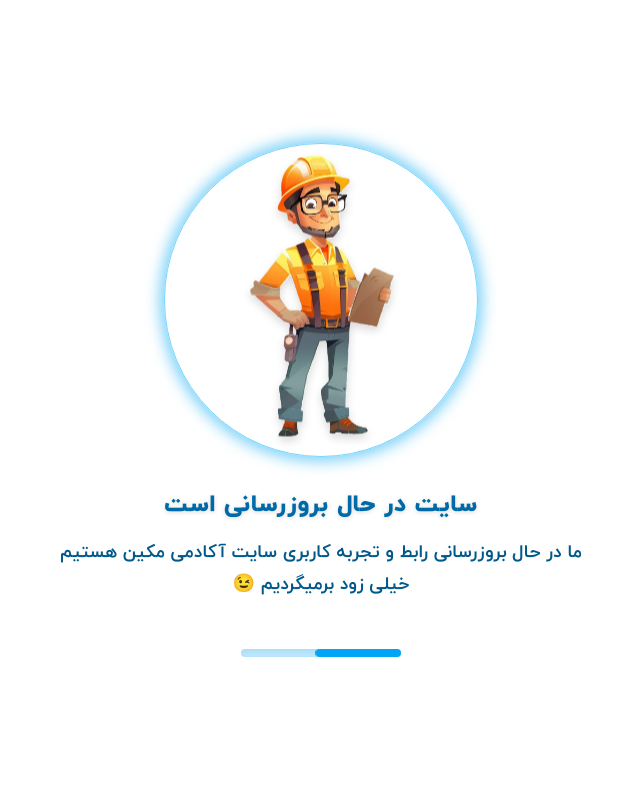
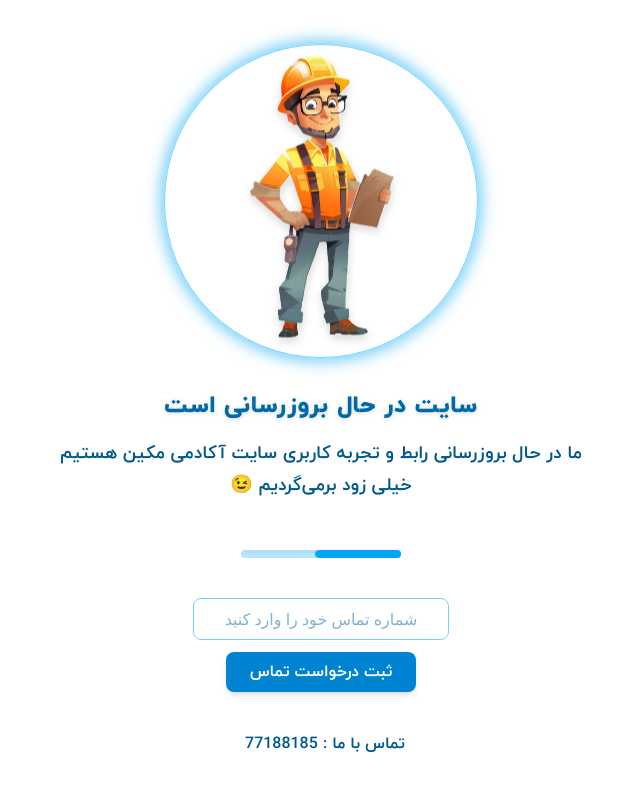
Before and after one commit to soulishoon/MakeenMaintenance, a Next.js app: page / in a window 1280 px wide. Shown: the top 790 px of the page, without its empty margins (319-959 px from the left). Built offline with nearby package versions, Linux system fonts and the light colour scheme.

Commit message:
submit number

```diff
--- a/app/page.tsx
+++ b/app/page.tsx
@@ -1,46 +1,104 @@
+"use client";
 import Image from "next/image";
+import { useState } from "react";
 import karegar from "../public/images/karegar.png";
 
 export default function Home() {
+  const [phone, setPhone] = useState("");
+
+  const handleSubmit = () => {
+    if (!phone.trim()) {
+      alert("لطفاً شماره تماس را وارد کنید");
+      return;
+    }
+
+
+    console.log("شماره کاربر:", phone);
+    alert("شماره شما ثبت شد. به زودی با شما تماس می‌گیریم.");
+
+    setPhone("");
+  };
+
   return (
-    <div className="min-h-screen  flex flex-col items-center justify-center text-sky-700 p-4 sm:p-6 md:p-10 text-center">
+    <div className="min-h-screen max-h-screen  flex flex-col items-center justify-center text-sky-700 p-4 sm:p-6 md:p-10 text-center">
+
+
       <div className="mb-6 sm:mb-8 flex flex-col items-center relative">
-        <div className="lg:p-1.5 sm:p-4 rounded-full  shadow-xl border border-sky-300 animate-glowOutline">
+        <div className="lg:p-1.5 sm:p-4 rounded-full shadow-xl border border-sky-300 animate-glowOutline">
           <Image
             src={karegar}
             alt="programmer cartoon"
             width={150}
             height={150}
             className="object-contain drop-shadow-lg rounded-full animate-upDown
-
             sm:w-[150px] sm:h-[150px]
             md:w-[220px] md:h-[220px]
-            lg:w-[300px] lg:h-[300px] "
+            lg:w-[300px] lg:h-[300px]"
           />
         </div>
       </div>
 
+
       <h1
         style={{ fontFamily: "yekanbold" }}
-        className=" sm:text-xl md:text-2xl mb-3 sm:mb-4 tracking-wide drop-shadow-sm px-2"
+        className="sm:text-xl md:text-2xl mb-3 sm:mb-4 tracking-wide drop-shadow-sm px-2"
       >
         سایت در حال بروزرسانی است
       </h1>
 
+
       <p
         style={{ fontFamily: "yekanmedium" }}
-        className=" sm:text-[18px] sm:leading-8 text-sky-800  px-4"
+        className="sm:text-[18px] sm:leading-8 text-sky-800 px-4"
       >
-       ما در حال بروزرسانی رابط و تجربه کاربری سایت آکادمی مکین هستیم
+        ما در حال بروزرسانی رابط و تجربه کاربری سایت آکادمی مکین هستیم
         <br />
-        😉 خیلی زود برمیگردیم
+        😉 خیلی زود برمی‌گردیم
       </p>
+
 
       <div className="mt-8 sm:mt-12">
         <div className="w-36 sm:w-40 h-2 bg-sky-200 rounded-full overflow-hidden shadow-inner mx-auto">
           <div className="h-full w-full bg-sky-500 animate-[progress_2s_ease-in-out_infinite] rounded-full"></div>
         </div>
       </div>
+
+
+      <div className="mt-10 flex flex-col items-center gap-3">
+        <input
+          className="border border-sky-300 rounded-lg px-4 py-2 w-64
+           text-center text-sky-700 focus:outline-none focus:ring focus:ring-sky-300"
+          type="tel"
+          placeholder="شماره تماس خود را وارد کنید"
+          value={phone}
+          onChange={(e) => {
+            let value = e.target.value.replace(/[^0-9]/g, "");
+
+            if (value.length > 11) value = value.slice(0, 11);
+
+            setPhone(value);
+          }}
+          maxLength={11}
+        />
+
+
+        <button
+          onClick={handleSubmit}
+          style={{ fontFamily: "yekanmedium" }}
+          className="bg-sky-600 text-white px-6 py-2 rounded-lg shadow-md hover:bg-sky-700 transition"
+        >
+          ثبت درخواست تماس
+        </button>
+      </div>
+
+
+      <div className="mt-10 text-sky-800 text-sm sm:text-base">
+        <p style={{ fontFamily: "yekanmedium" }}>
+          تماس با ما    :
+          <span className="font-bold ml-2">  77188185  </span>
+        </p>
+      </div>
+
 
       <style>{`
         @keyframes progress {
```
